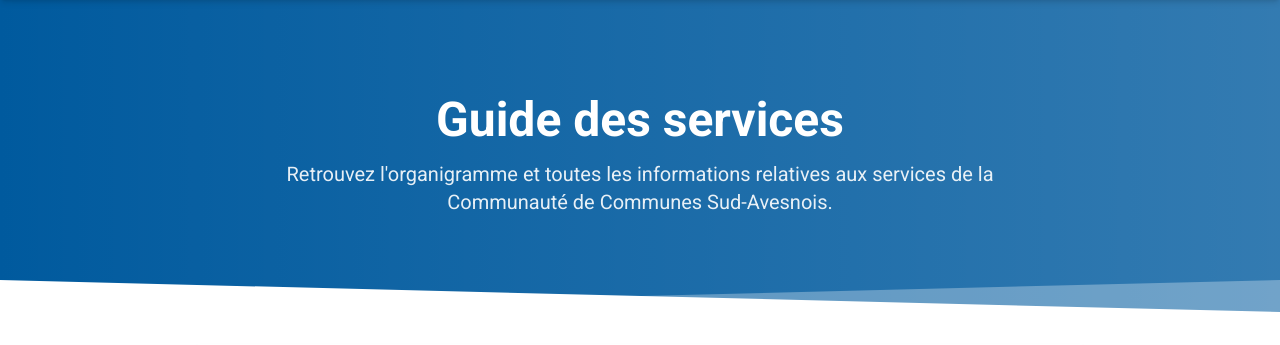
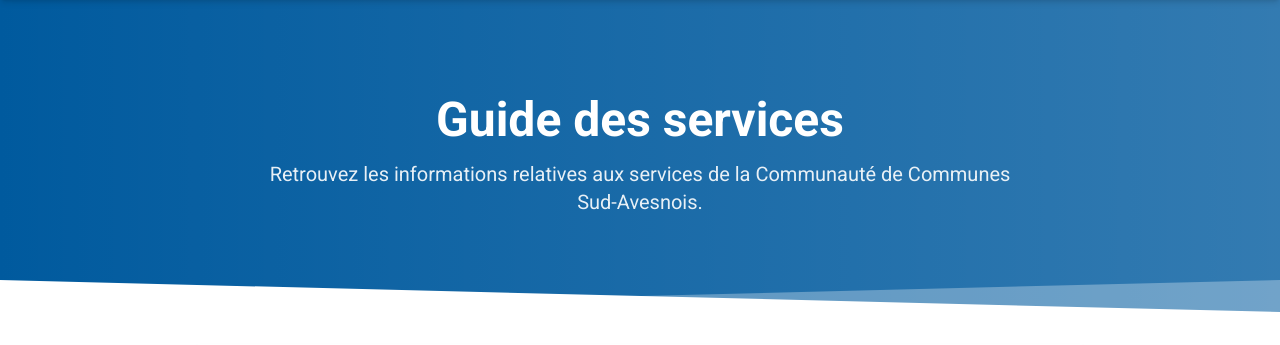
Before and after one commit to gestionsiteccsa/cc-sudavesnois, a Django app: page /guide-des-services/ in a window 1280 px wide. Shown: the part 80-425 px from the top of the page. Run offline with Django 5.2, Linux system fonts and the light colour scheme; data that the repository does not hold is empty; style sheets or scripts are compiled from the project's sources; some libraries are stand-ins or nearby versions.

Commit message:
fix erreur texte

```diff
--- a/home/templates/home/equipe.html
+++ b/home/templates/home/equipe.html
@@ -11,7 +11,7 @@
     <div class="container mx-auto px-4 md:px-6">
         <div class="max-w-4xl mx-auto text-center text-white">
             <h1 class="text-3xl md:text-4xl lg:text-5xl font-bold mb-4">Guide des services</h1>
-            <p class="text-lg md:text-xl opacity-90 max-w-3xl mx-auto">Retrouvez l'organigramme et toutes les informations relatives aux services de la Communauté de Communes Sud-Avesnois.</p>
+            <p class="text-lg md:text-xl opacity-90 max-w-3xl mx-auto">Retrouvez les informations relatives aux services de la Communauté de Communes Sud-Avesnois.</p>
         </div>
     </div>
     <!-- Motif décoratif -->
```
